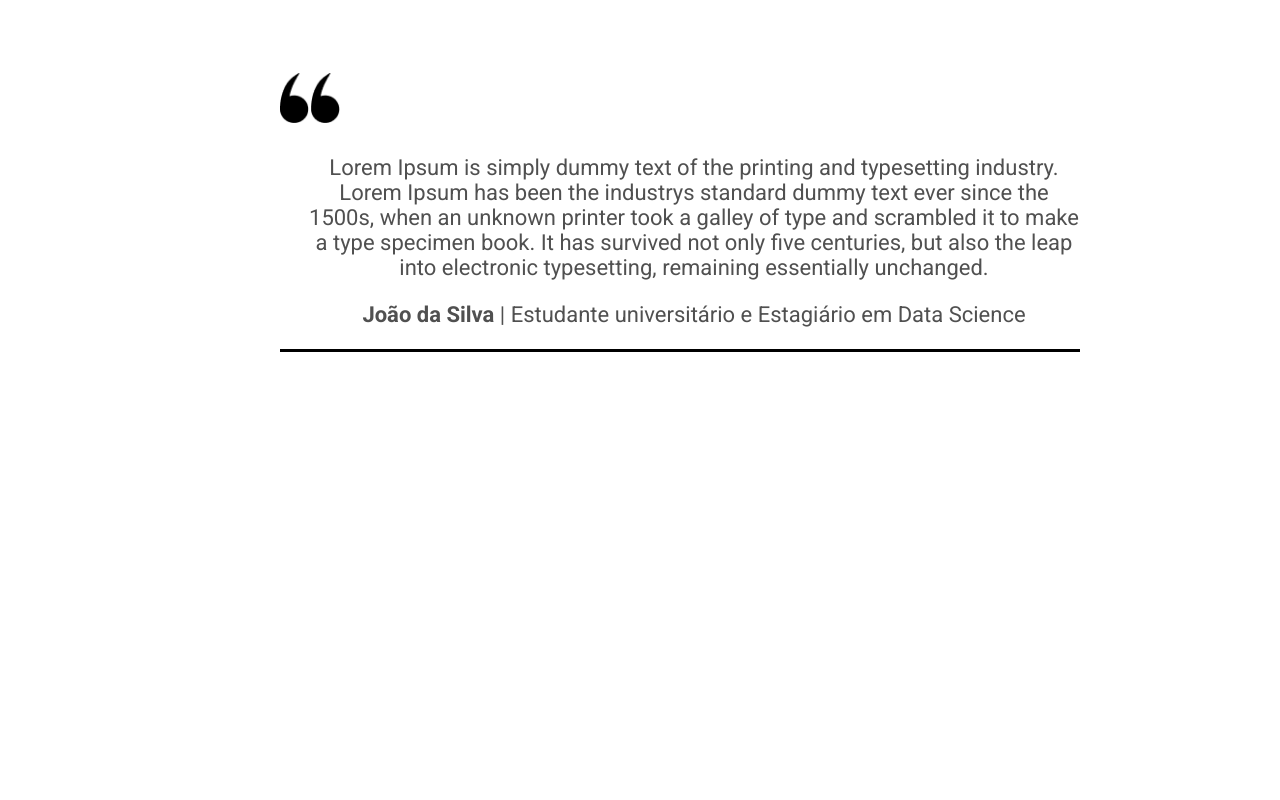
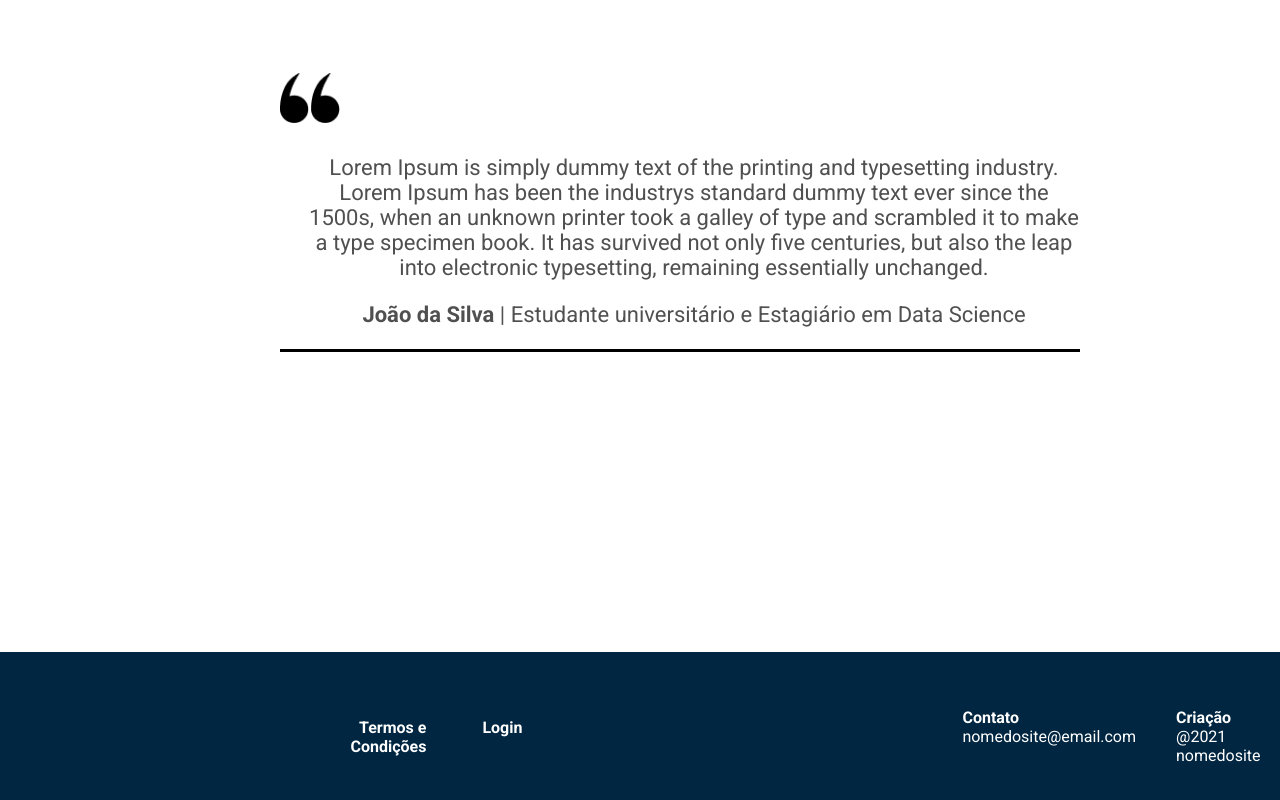
Before and after one commit to mc-855-stonks/web-app, a React (Create React App) app: page / in a window 1280 px wide. Shown: the part 3432-4232 px from the top of the page. Before the commit the page ends 4084 px from the top, so only its background shows below. Built offline with nearby package versions, Linux system fonts and the light colour scheme.

Commit message:
footer section

```diff
--- /dev/null
+++ b/src/pages/LandingPage/components/Footer/SiteInfo/index.tsx
@@ -0,0 +1,18 @@
+import React from "react";
+import style from "./style.module.css";
+
+interface Props {
+  label: string;
+  info: string;
+}
+
+export default function SiteInfo({ label, info }: Props) {
+  return (
+    <div className={style.container}>
+      <div className={style.item}>
+        <h3 className={style.label}>{label}</h3>
+        <h3 className={style.info}>{info}</h3>
+      </div>
+    </div>
+  );
+}
--- /dev/null
+++ b/src/pages/LandingPage/components/Footer/SiteInfo/style.module.css
@@ -0,0 +1,17 @@
+.container {
+    padding-left: 40px;
+}
+
+.label {
+    font-weight: bolder;
+    font-size: 16px;
+    text-align: left;
+    color:white;
+    margin-top: 56px;
+}
+
+.info {
+    font-weight: normal;
+    font-size: 16px;
+    color:white;
+}
--- /dev/null
+++ b/src/pages/LandingPage/components/Footer/index.tsx
@@ -0,0 +1,17 @@
+import React from "react";
+import style from "./style.module.css";
+import SiteInfo from "./SiteInfo";
+
+export default function Footer() {
+  return (
+    <div className={style.container}>
+      <div className={style.space} />
+      <h3 className={style.link}>Termos e Condições</h3>
+      <h3 className={style.link}>Login</h3>
+      <div className={style.contact}>
+        <SiteInfo label="Contato" info="nomedosite@email.com" />
+      </div>
+      <SiteInfo label="Criação" info="@2021 nomedosite" />
+    </div>
+  );
+}
--- /dev/null
+++ b/src/pages/LandingPage/components/Footer/style.module.css
@@ -0,0 +1,23 @@
+.container {
+    display: flex;
+    width: 100%;
+    height: 150px;
+    background-color: #002642;
+}
+
+.space {
+    padding-left: 260px;
+}
+
+.link {
+    font-weight: bolder;
+    font-size: 16px;
+    text-align: right;
+    color:white;
+    padding-top: 66px;
+    padding-left: 56px;
+}
+
+.contact {
+    padding-left: 400px;
+}
--- a/src/pages/LandingPage/components/LandingPageContainer/index.tsx
+++ b/src/pages/LandingPage/components/LandingPageContainer/index.tsx
@@ -4,6 +4,7 @@ import Presentation from "../Presentation";
 import Benefits from "../Benefits";
 import Statistics from "../Statistics";
 import Reports from "../Reports";
+import Footer from "../Footer";
 
 export default function LandingPageContainer() {
   return (
@@ -12,6 +13,7 @@ export default function LandingPageContainer() {
       <Benefits />
       <Statistics />
       <Reports />
+      <Footer />
     </div>
   );
 }
```
